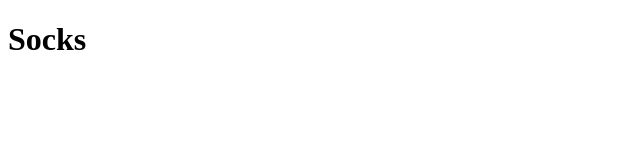
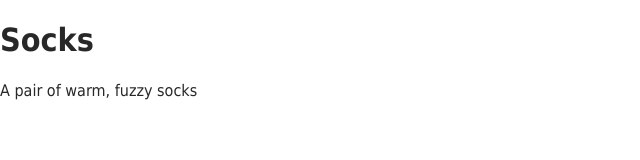
Before and after one commit to Waplll/firstWeek, a plain HTML site: page index.html in a window 1280 px wide. Shown: the whole page, without its empty margins (0-640 px from the left). Drawn offline with Linux system fonts and the light colour scheme.

Commit message:
1 prak
1 prak

```diff
--- a/index.html
+++ b/index.html
@@ -5,6 +5,7 @@
     <meta name="viewport"
           content="width=device-width, user-scalable=no, initial-scale=1.0, maximum-scale=1.0, minimum-scale=1.0">
     <meta http-equiv="X-UA-Compatible" content="ie=edge">
+    <link href="css.css" rel="stylesheet" type="text/css">
     <script defer src="js/vue.js"></script>
     <script defer src="js/main.js"></script>
     <title>Product App</title>
@@ -12,6 +13,7 @@
 <body>
 <div id="app">
     <h1>{{ product }}</h1>
+    <p>{{ description }}</p>
 </div>
 </body>
 </html>
--- a/js/main.js
+++ b/js/main.js
@@ -5,6 +5,7 @@ let product = "Socks";
 let app = new Vue({
     el: '#app',
     data: {
-        product: "Socks"
+        product: "Socks",
+        description: "A pair of warm, fuzzy socks"
     }
 })
```
